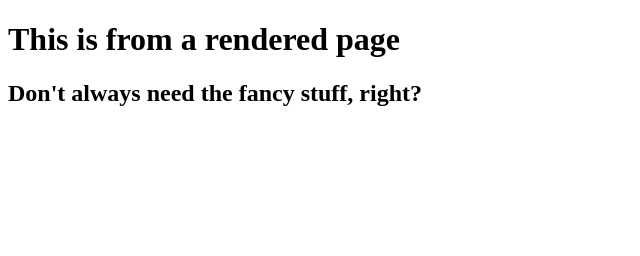
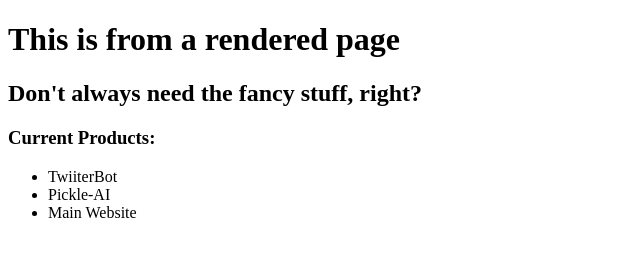
Before and after one commit to CrispyPickleCode/MainWebsite, a website: page main.html in a window 1280 px wide. Shown: the whole page, without its empty margins (0-640 px from the left). Drawn offline with Linux system fonts and the light colour scheme.

Commit message:
Added products

```diff
--- a/main.html
+++ b/main.html
@@ -9,5 +9,11 @@
 <body>
     <h1>This is from a rendered page</h1>
     <h2>Don't always need the fancy stuff, right?</h2>
+    <h3>Current Products:</h3>
+    <ul>
+        <li>TwiiterBot</li>
+        <li>Pickle-AI</li>
+        <li>Main Website</li>
+    </ul>
 </body>
 </html>
```
